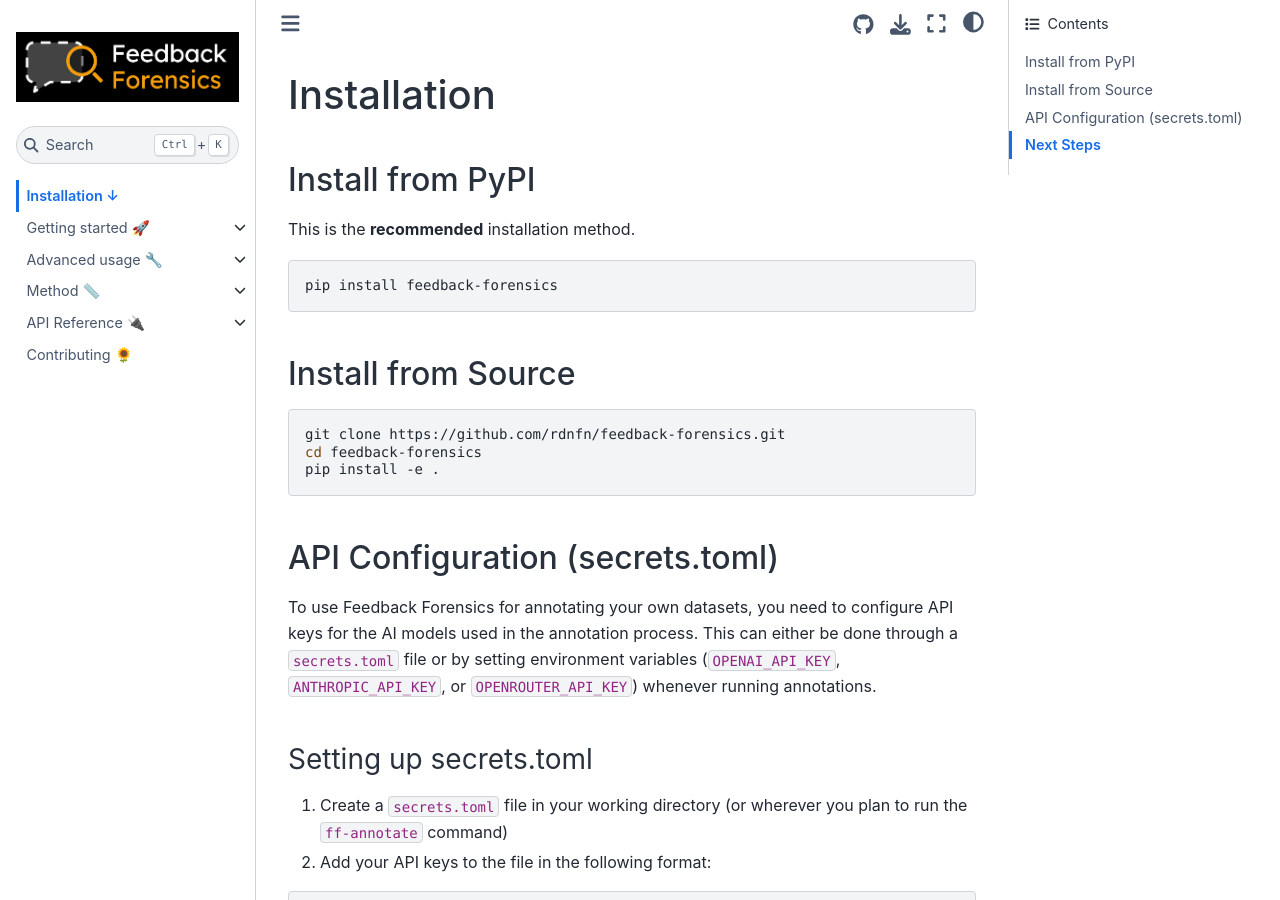
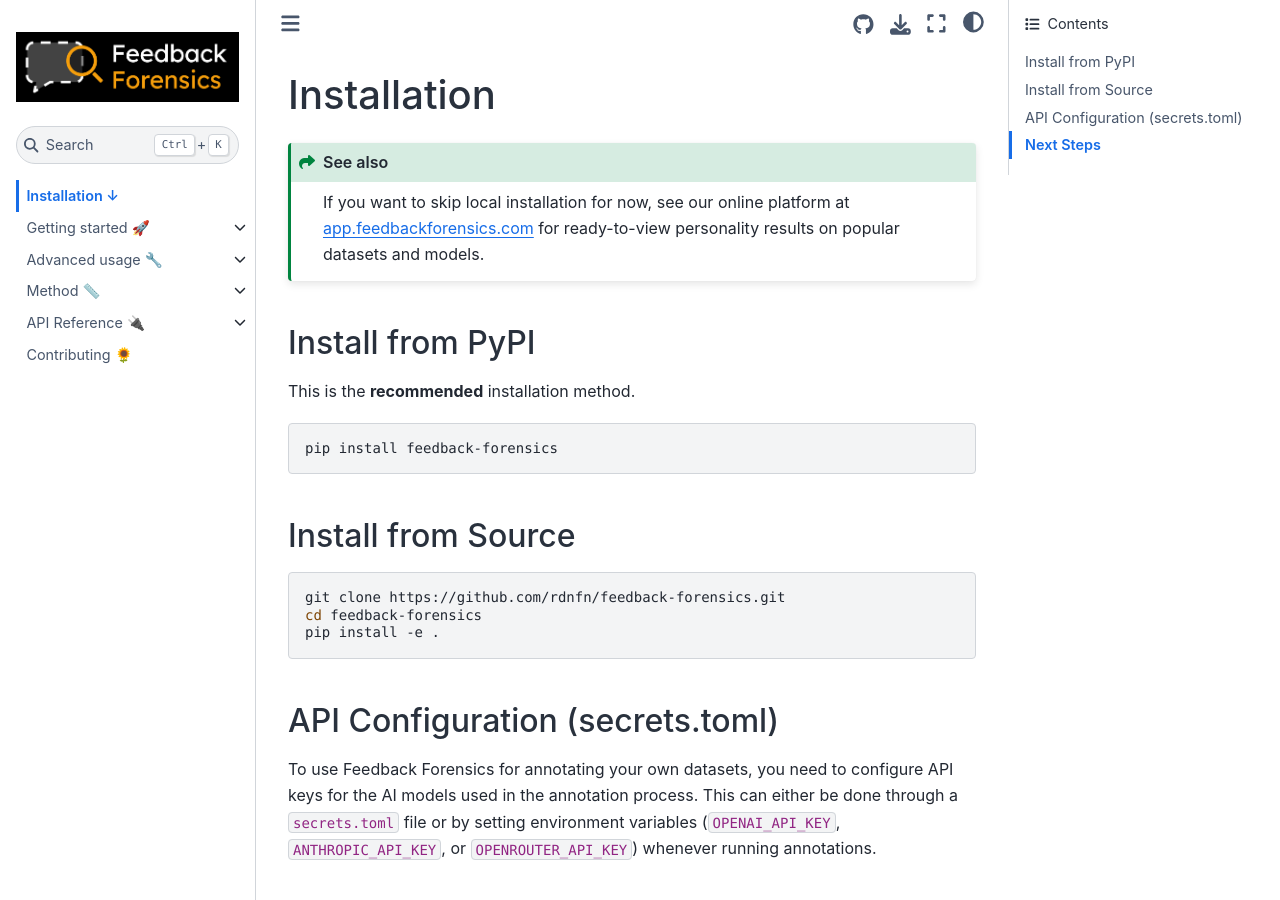
Before and after one commit to rdnfn/feedback-forensics, a Jupyter Book: the page built from docs/installation.md, in a window 1280 px wide and 900 px high. Built offline with Jupyter Book 1.0.4 settings and Sphinx 7.4.7 and the Sphinx Book theme 1.1.4, drawn with Linux system fonts in a browser that asks for light colours; pages that are not in the unit, such as notebooks, are missing from menus.

Commit message:
Add seealso to installation docs

````diff
--- a/docs/installation.md
+++ b/docs/installation.md
@@ -1,4 +1,8 @@
 # Installation
+
+```{seealso}
+If you want to skip local installation for now, see our online platform at [app.feedbackforensics.com](https://app.feedbackforensics.com/) for ready-to-view personality results on popular datasets and models.
+```
 
 ## Install from PyPI
 
````
